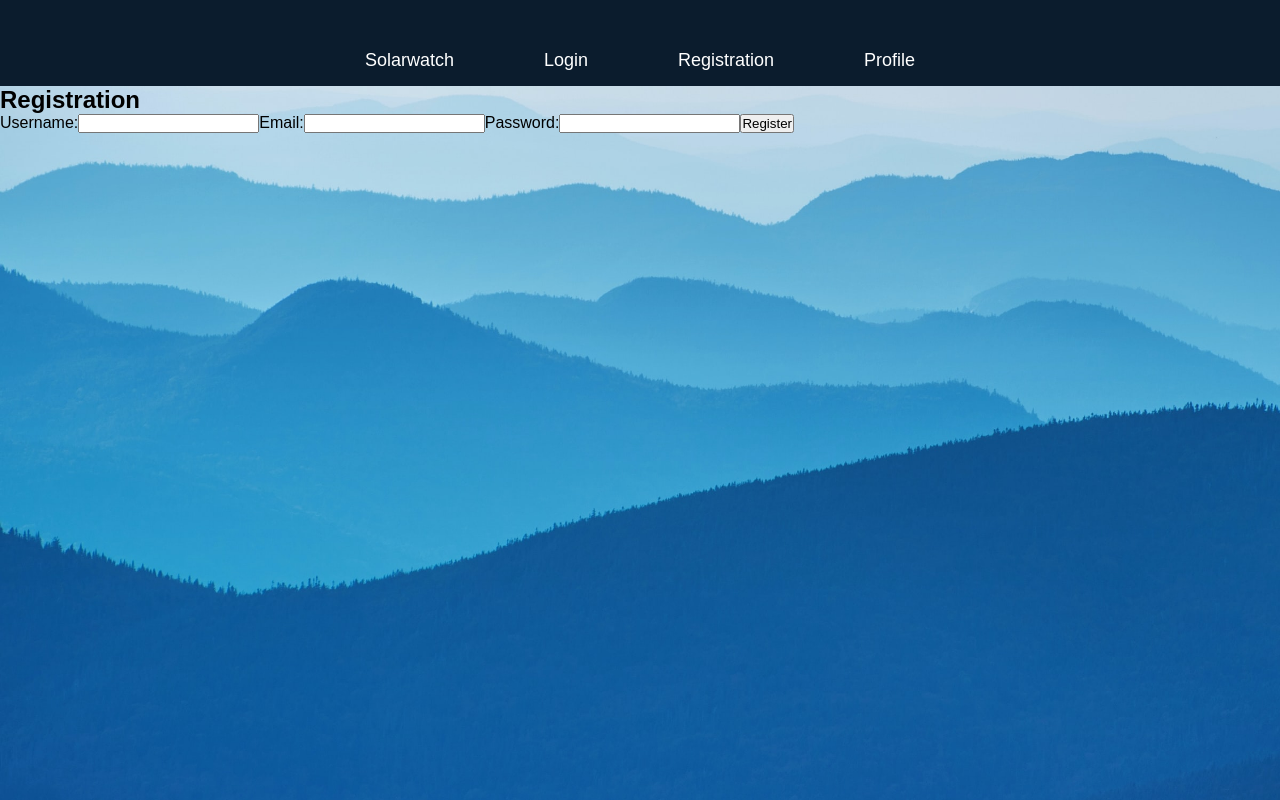
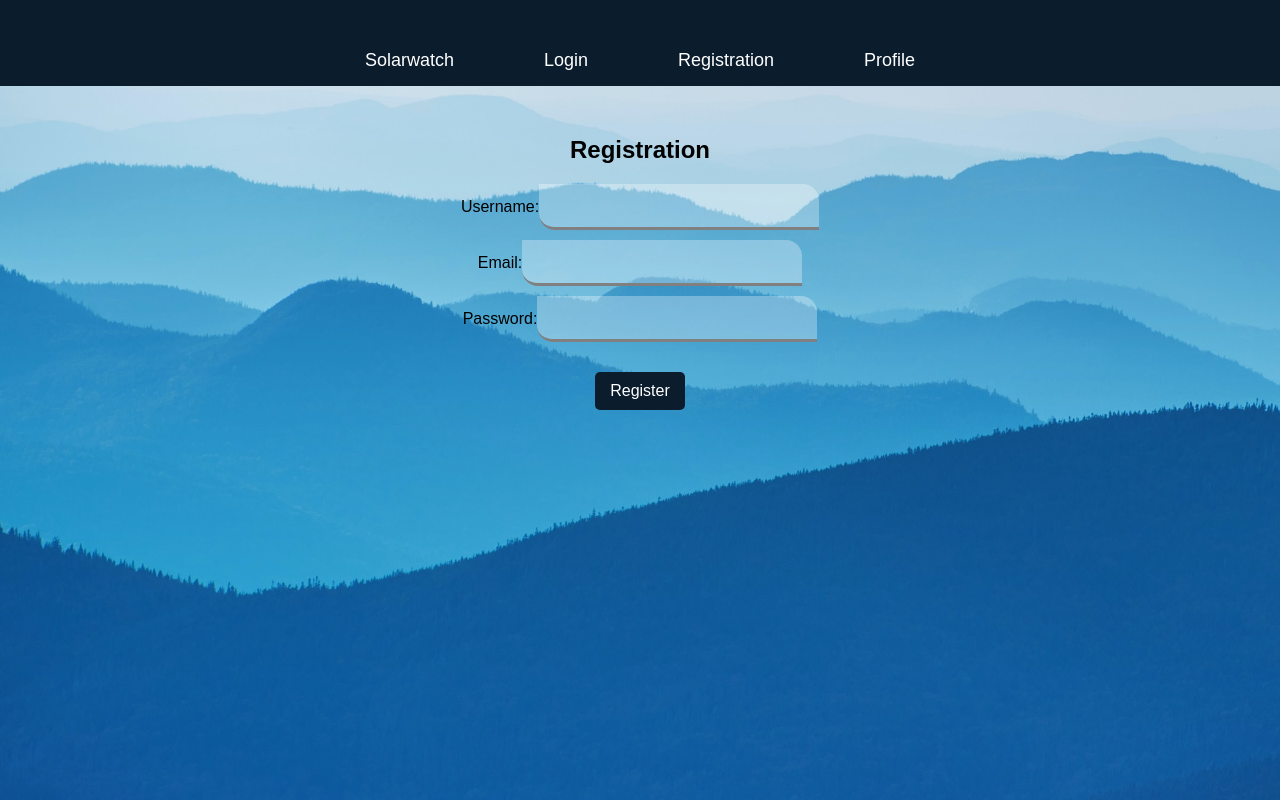
Before and after one commit to CodecoolGlobal/solarwatch-async-csharp-kovacskitti, a React (Vite) app in the folder SolarWatch_Frontend/: page /registration in a window 1280 px wide. Built offline with nearby package versions, Linux system fonts and the light colour scheme.

Commit message:
style: change to common container

```diff
--- a/SolarWatch_Frontend/src/pages/Login.jsx
+++ b/SolarWatch_Frontend/src/pages/Login.jsx
@@ -43,7 +43,7 @@ const Login = () => {
   };
 
   return (
-    <div className="login-container">
+    <div className="basic-container">
       <h2>Login</h2>
       <form onSubmit={handleLogin}>
         <label>
--- a/SolarWatch_Frontend/src/pages/Registration.jsx
+++ b/SolarWatch_Frontend/src/pages/Registration.jsx
@@ -40,7 +40,7 @@ const Registration = () => {
   };
 
   return (
-    <div className="registration-container">
+    <div className="basic-container">
       <h2>Registration</h2>
       <form onSubmit={handleRegistration}>
         <label>
--- a/SolarWatch_Frontend/src/pages/SolarWatch.jsx
+++ b/SolarWatch_Frontend/src/pages/SolarWatch.jsx
@@ -266,7 +266,7 @@ const SolarWatch = () => {
   }
 
   return (
-    <div className="solarwatch-container">
+    <div className="basic-container">
       <h2>Solar Watch</h2>
       <ul className="city-list">
         <li>
```
